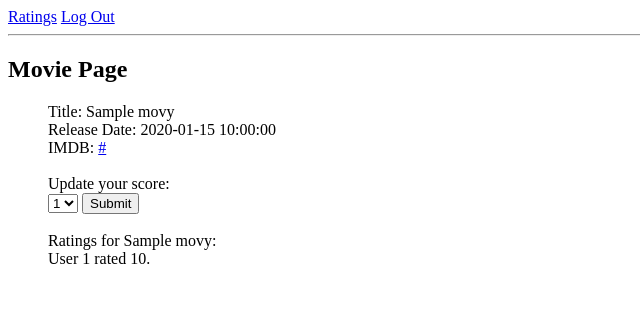
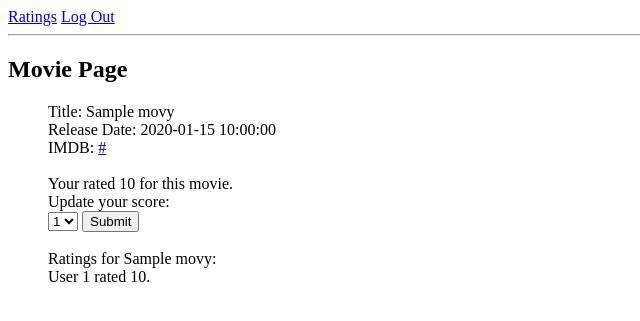
Before and after one commit to violetsyeh/Ratings, a Flask app: page /movies/1 in a window 1280 px wide. Shown: the top 321 px of the page, without its empty margins (0-640 px from the left). Run offline with Flask 2, Linux system fonts and the light colour scheme; the visitor is signed in with stand-in values (Sample User, id 1); tables that the repository leaves empty hold one stand-in row (values such as "Sample post").

Commit message:
Minor changes for the last part

```diff
--- a/server.py
+++ b/server.py
@@ -126,15 +126,18 @@ def show_movie(movie_id):
     """Shows movie page"""
 
     movie = Movie.query.filter(Movie.movie_id == movie_id).first()
-    user_id = session['user']
-    found_user = Rating.query.filter((Rating.user_id == user_id)
-                & (Rating.movie_id == movie_id)).first()
+    if session.get('user'):
+        user_id = session['user']
+        found_user = Rating.query.filter((Rating.user_id == user_id)
+                    & (Rating.movie_id == movie_id)).first()
+    else:
+        found_user = None
 
     return render_template("movies.html", movie=movie, found_user=found_user)
 
 @app.route("/movies/<movie_id>", methods=["POST"])
 def verify_rating(movie_id):
-    "Verify if rating from this user exists."
+    """Verify if rating from this user exists."""
     print movie_id
     user_id = session['user']
     rating = request.form.get("rating")
@@ -163,18 +166,6 @@ def verify_rating(movie_id):
         return redirect("/users/" + str(user_id))
 
 
-
-# @app.route("/rating/<movie_id>")
-# def rate_movie():
-
-#     rating = request.form.get("rating")
-
-#     rate = Rating(rating_id = rating)
-
-
-
-
-
 if __name__ == "__main__":
     # We have to set debug=True here, since it has to be True at the
     # point that we invoke the DebugToolbarExtension
--- a/templates/movies.html
+++ b/templates/movies.html
@@ -11,12 +11,13 @@
 
 	{% if session.get('user') %}
 		{% if found_user %}
+		Your rated {{ found_user.score }} for this movie.<br>
 		Update your score:
 		{% else %}
 		Please rate this movie:
 		{% endif %}
-	{% endif %}
-	<form method="POST">
+
+<form method="POST">
 	<select name="rating">
 		<option value ='1'>1</option>
 		<option value ='2'>2</option>
@@ -26,7 +27,7 @@
 	</select>
 	<input type="submit" name="Submit">
 </form>
-
+	{% endif %}
 	<br>
 	Ratings for  {{ movie.title }}: <br>
 	{% for rating in movie.ratings %}
```
